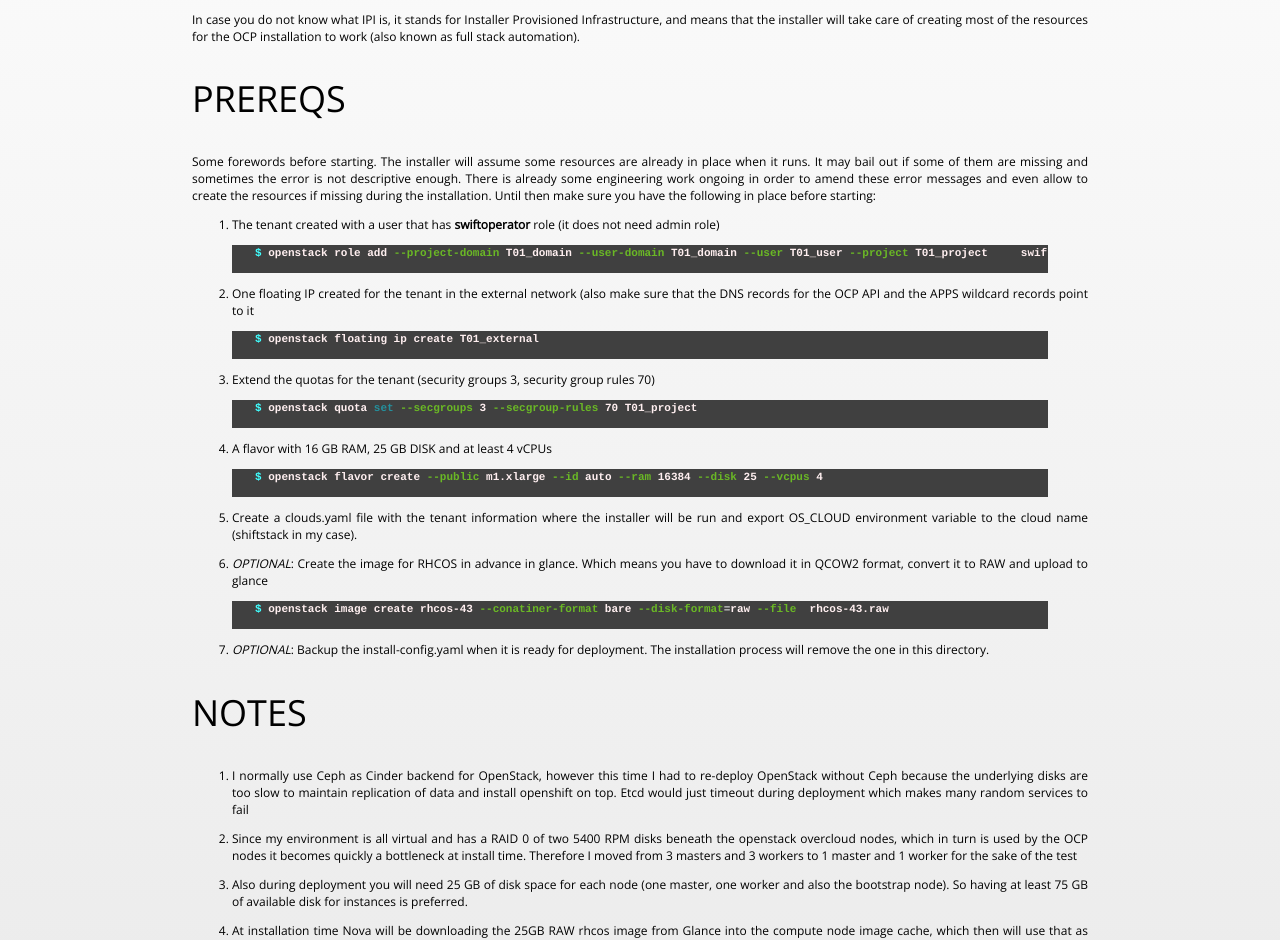
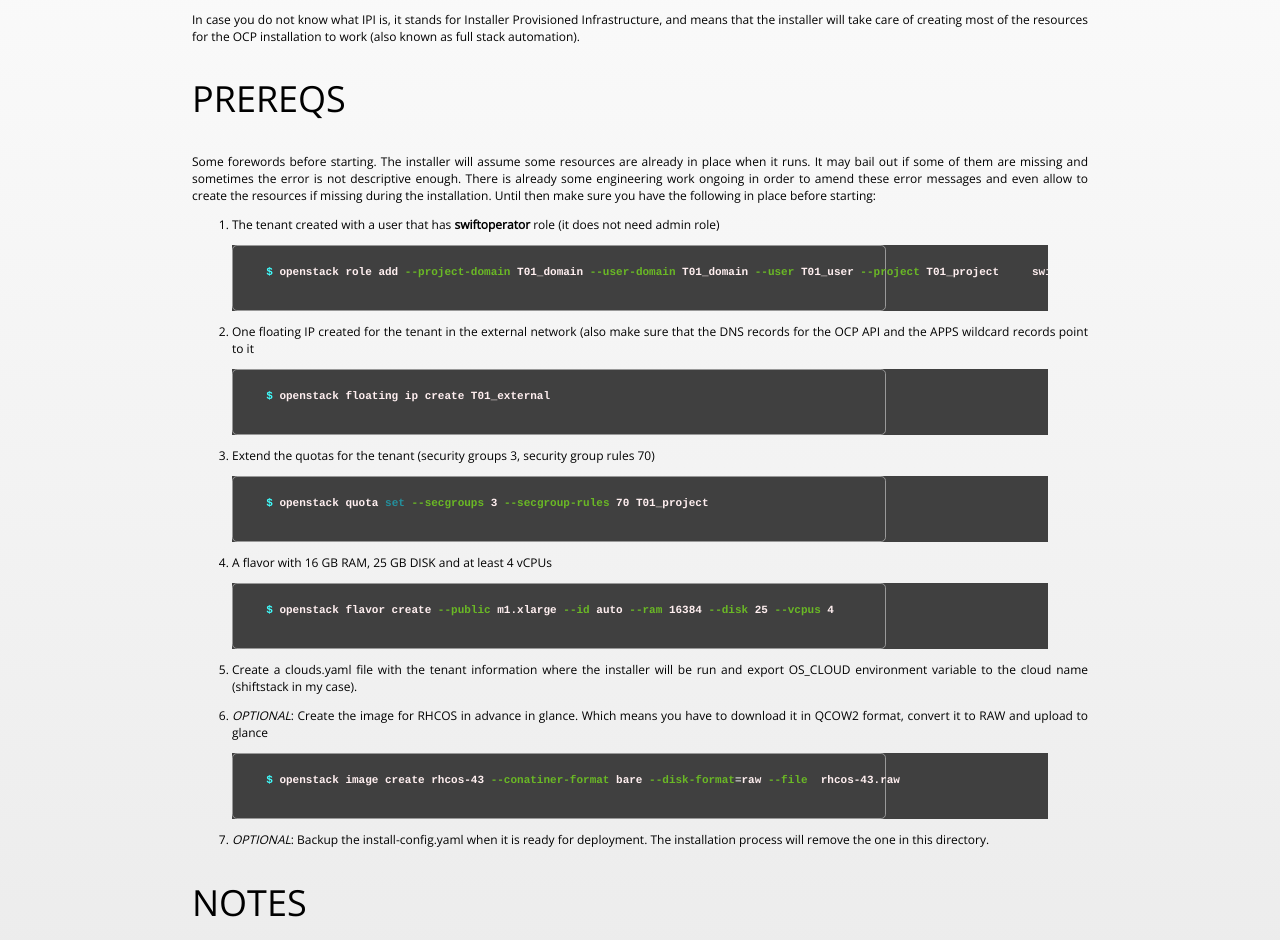
Before and after one commit to mauroseb/mauroseb.github.io, a Jekyll site: the page built from _posts/2020-05-31-OCP43-on-OSP16.md, in a window 1280 px wide. Shown: the part 415-1355 px from the top of the page. Built offline with Jekyll 4.4.1, drawn with Linux system fonts in a browser that asks for light colours.

Commit message:
Update main.css

```diff
--- a/css/main.css
+++ b/css/main.css
@@ -338,7 +338,7 @@
 
 code {
     color: #ffeff0;
-    padding: .1rem .3rem .2rem;
+    padding: 20px;
     width: 75%;
     font-family:'Bitstream Vera Sans Mono','Courier', monospace;
     font-size: 11px;
@@ -346,7 +346,9 @@
     word-wrap: break-word;
     box-decoration-break: clone;
     border-radius: .3rem;
-    margin: 5px;
+    border: 1px solid #999;
+    white-space: no-wrap;
+    display: block;
 }
 
 hr.regular {
```
